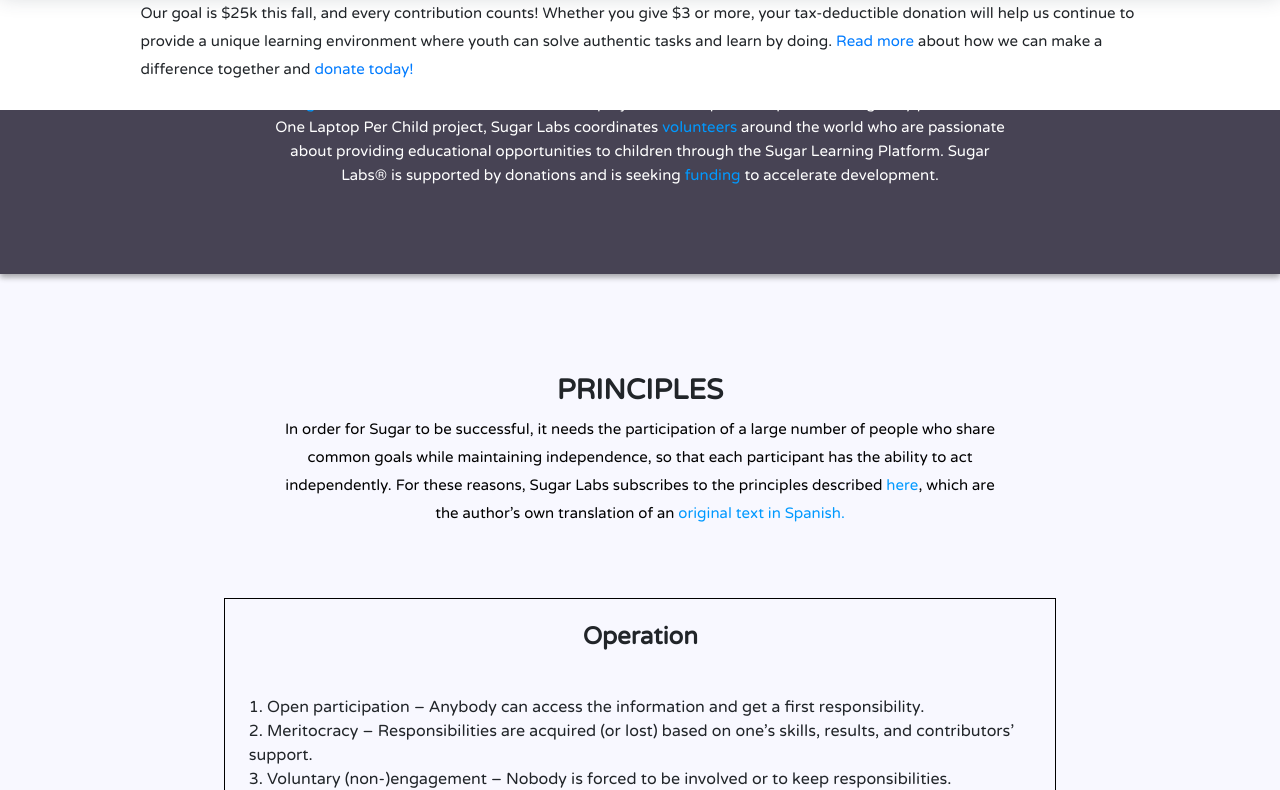
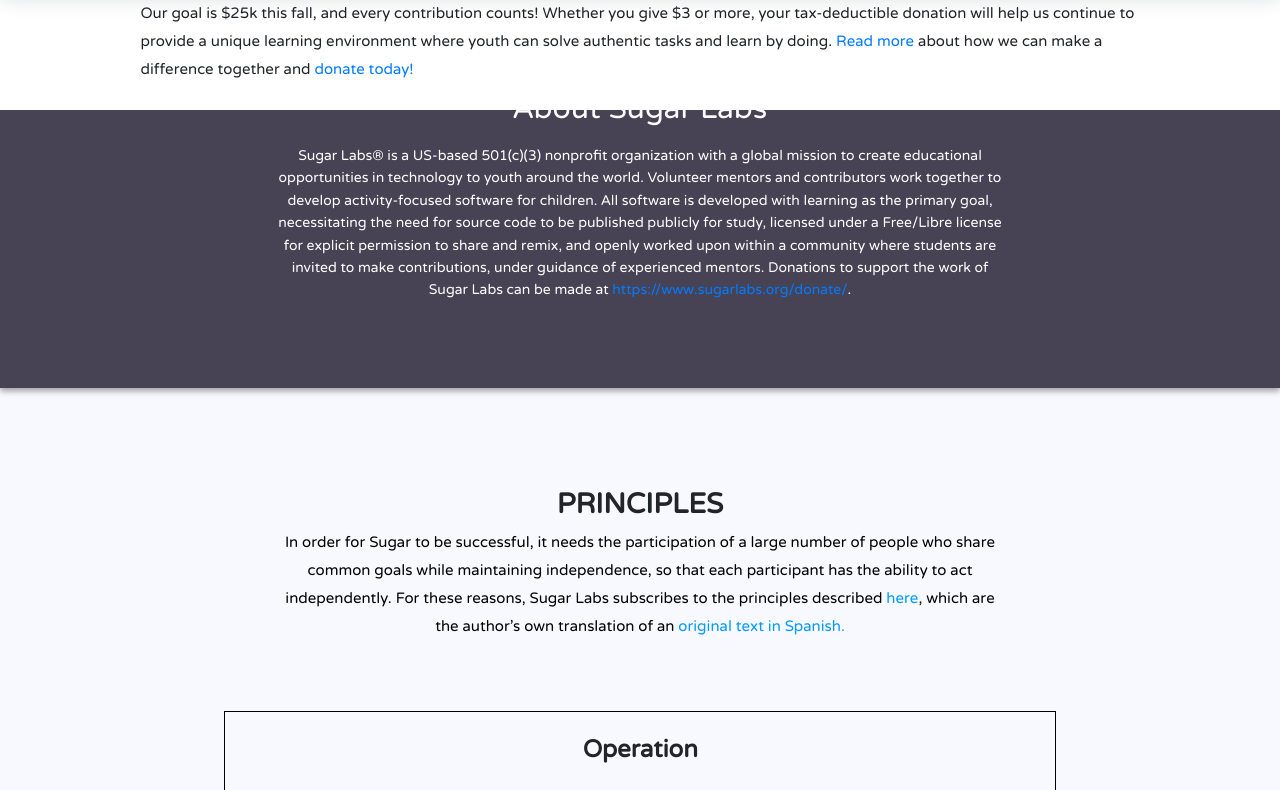
Before and after one commit to sugarlabs/www, a Jekyll site: the page built from about-us.html, in a window 1280 px wide and 900 px high, scrolled down 584 px, cut to the strip 110-900 px from the top of the window. Built offline with Jekyll 4.4.1, drawn with Linux system fonts in a browser that asks for light colours; some web fonts are replaced; comment, search, counter and statistics services are not loaded.

Commit message:
Fixes #576. Replace outdated about text with perennial (#608)
Co-authored-by: Devin Ulibarri <devin@devinulibarri.com>

```diff
--- a/about-us.html
+++ b/about-us.html
@@ -34,8 +34,9 @@ permalink: /about-us/index.html
             <div class="col-md-12" >
                 <div class="row justify-content-center">
                     <div class="col-md-8 col-md-push-2" >
-                        <h2 id="mission">MISSION</h2>
-                        <p class="customFontSize"><a href="https://wiki.sugarlabs.org/go/Trademark" class="hrefCustomColor">Sugar Labs®</a> is a volunteer-driven member project of a nonprofit corporation. Originally part of the One Laptop Per Child project, Sugar Labs coordinates <a href="https://wiki.sugarlabs.org/go/Sugar_Labs/Getting_Involved" class="hrefCustomColor">volunteers</a> around the world who are passionate about providing educational opportunities to children through the Sugar Learning Platform. Sugar Labs® is supported by donations and is seeking <a href="https://wiki.sugarlabs.org/go/Sugar_Labs/Donate" class="hrefCustomColor">funding</a> to accelerate development.</p>
+                      <h2 id="mission">MISSION</h2>
+		      <!--Use perennial about text-->
+			{% include about_sugar_labs.html %}
                     </div>
                 </div>
             </div>
```
